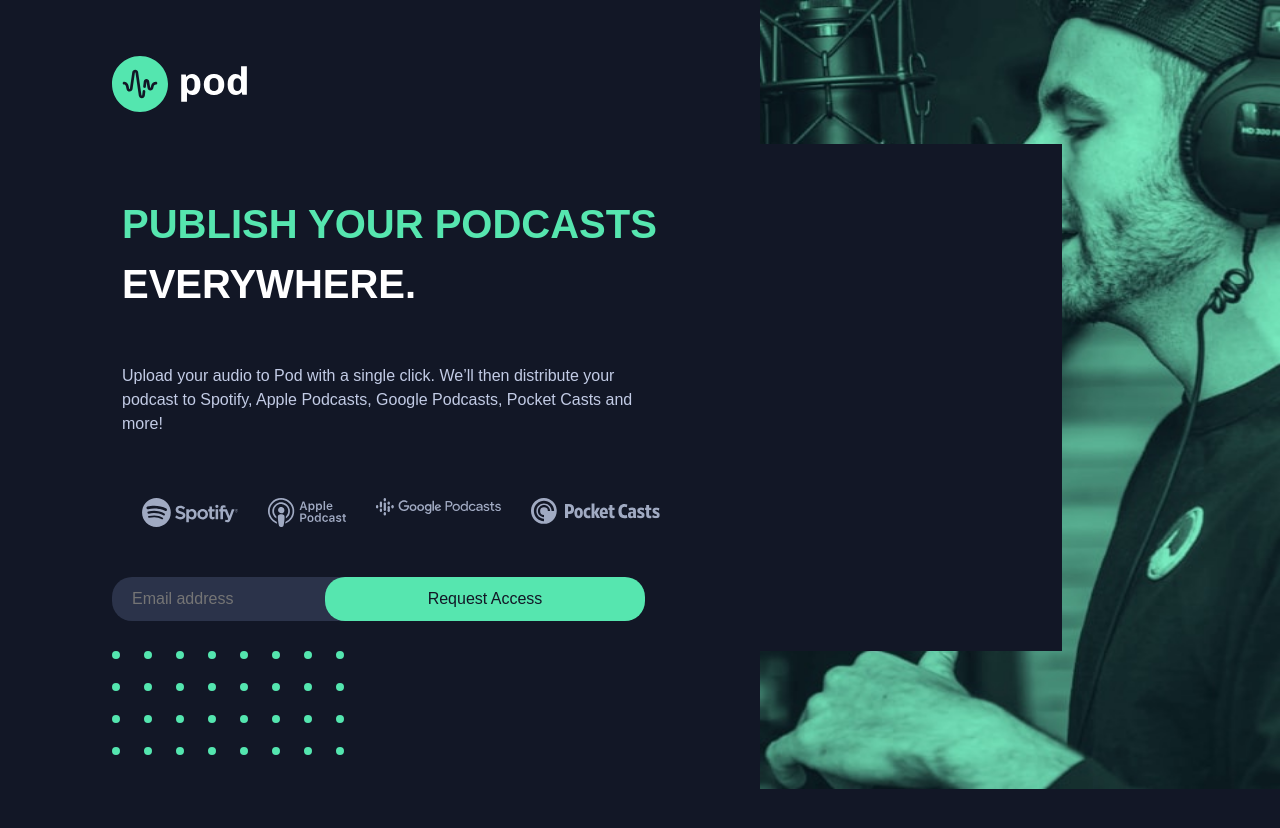
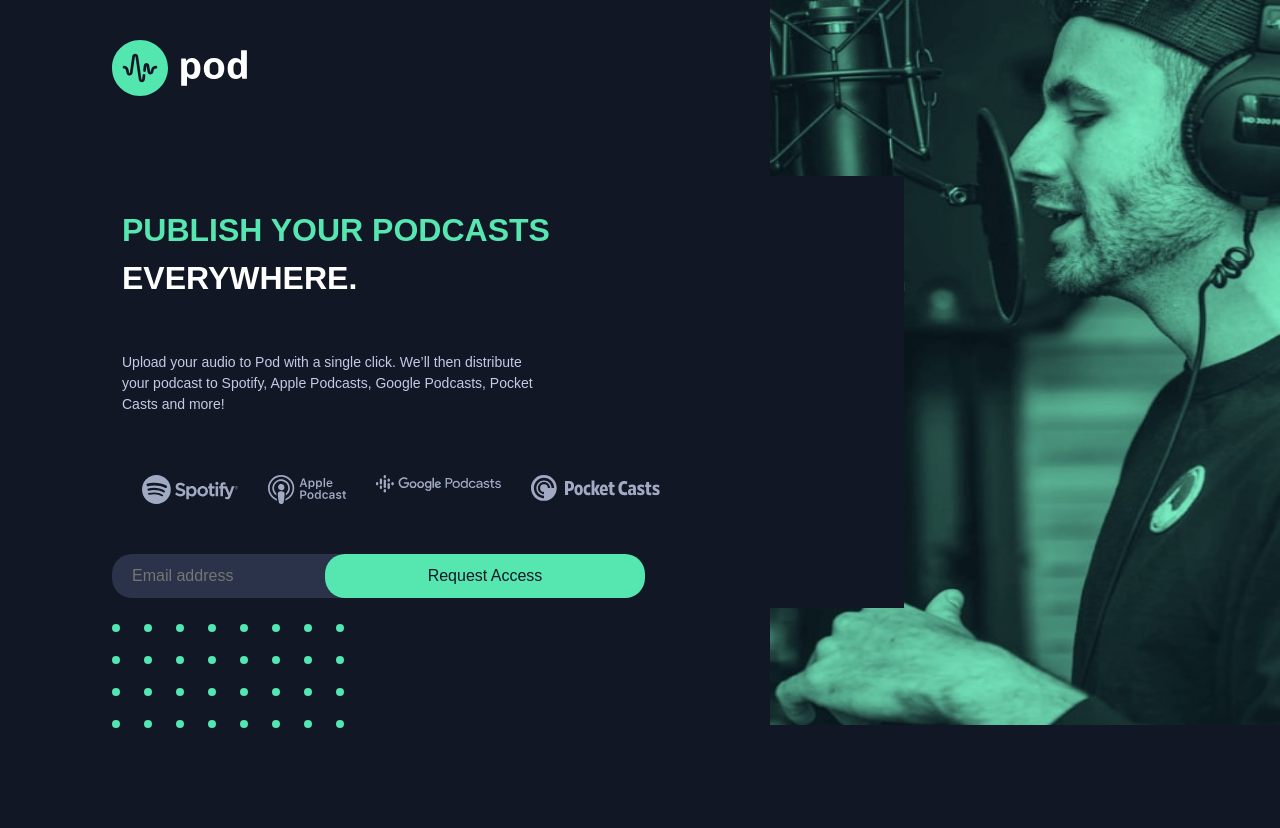
Before and after one commit to lawlawson/pod-landing-page, a plain HTML site: page starter-code/index.html in a window 1280 px wide. Drawn offline with Linux system fonts and the light colour scheme; a web font is replaced by a local one.

Commit message:
Changes to size of info box and text for tablete

```diff
--- a/starter-code/styles/style.css
+++ b/starter-code/styles/style.css
@@ -93,8 +93,8 @@ h1 {
 @media (min-width: 48em) {
 
 .logo-container {
-  margin-top: 3.5rem;
-  margin-bottom: 2rem;
+  margin-top: 2.5rem;
+  margin-bottom: 5rem;
 }
 
 .logo {
@@ -108,7 +108,7 @@ body {
   background-image: url('../assets/mobile/image-host.jpg');
   background-position: top right;
   background-repeat: no-repeat;
-  background-size: 520px 789px;
+  background-size: 510px 725px;
   overflow-y: hidden;
 }
 
@@ -119,18 +119,19 @@ body {
 
 .info-box {
   background-color: var(--clr-black);
-  width: 90%;
-  padding: 30px 0;
+  width: 75%;
+  padding: 10px 0;
 }
 
 h1 {
   text-align: left;
-  font-size: 2.5rem;
+  font-size: 2rem;
 }
 
 .blurb {
   text-align: left;
   width: 56%;
+  font-size: 0.875rem;
 }
 
 .box {
@@ -154,9 +155,9 @@ h1 {
   margin-left: 213px;
 }
 
-.providers {
-  margin-top: 0.125rem;
-}
+/* .providers {
+  margin-top: 0.1rem;
+} */
 
 .providers li {
   margin-right: 20px;
@@ -164,7 +165,7 @@ h1 {
 
 .dots {
   display: flex;
-  /* margin-top: 1rem; */
+  margin-top: 1rem;
 }
 
 }
```
